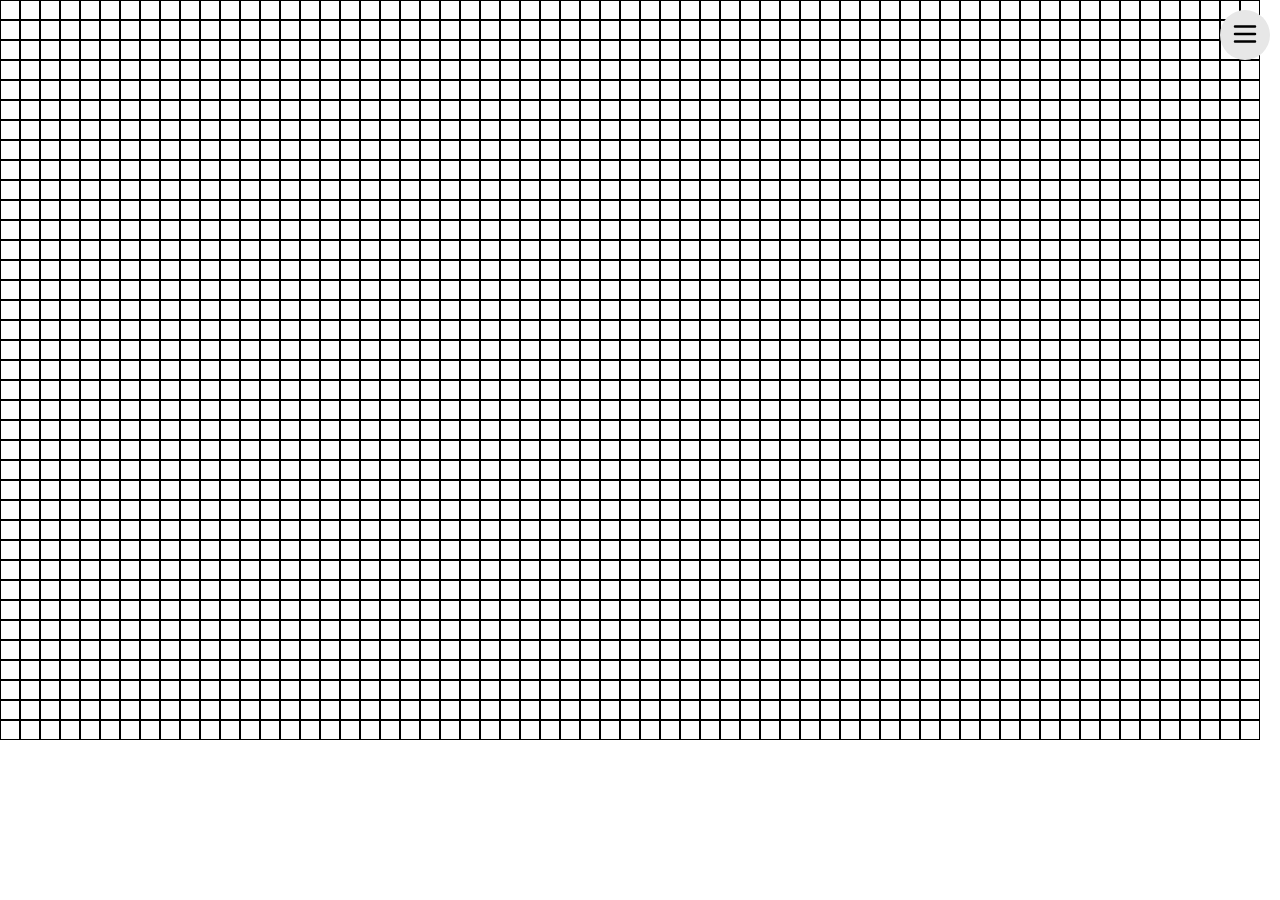
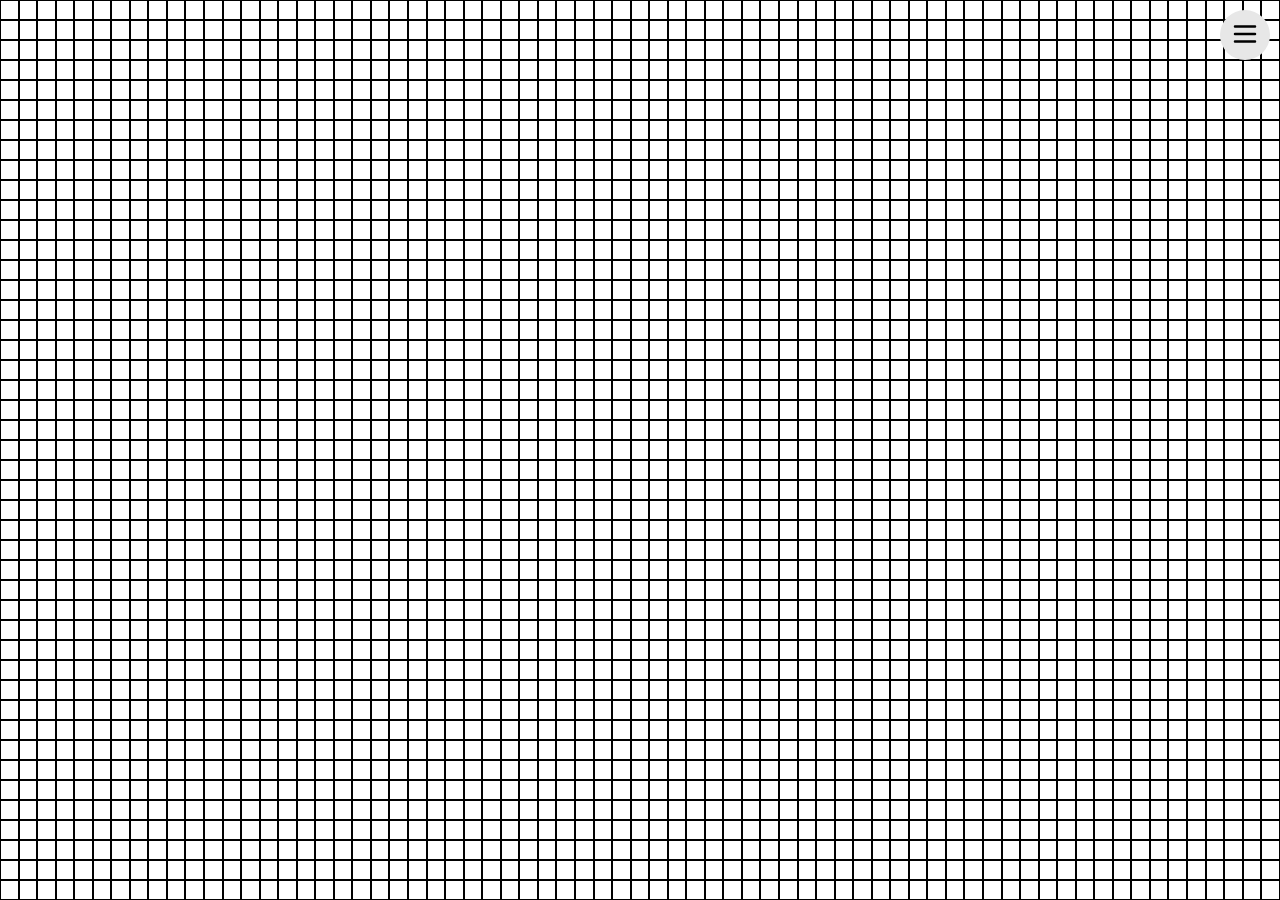
Before and after one commit to OjAntoni/Game-of-life-React-, a React (Create React App) app: page / in a window 1280 px wide. Before the commit the page ends 800 px from the top, so only its background shows below. Built offline with nearby package versions, Linux system fonts and the light colour scheme.

Commit message:
fix: board full screen drawing

```diff
--- a/src/components/App.tsx
+++ b/src/components/App.tsx
@@ -44,8 +44,8 @@ function App() {
     }
 
     function getWhiteBoard(): Cell[][] {
-        const maxCellsX = Math.floor(windowSize.width / CELL_SIZE) + 4;
-        const maxCellsY = Math.floor((windowSize.height*0.95) / CELL_SIZE) + 4;
+        const maxCellsX = Math.floor(windowSize.width / CELL_SIZE) + 10;
+        const maxCellsY = Math.floor((windowSize.height) / CELL_SIZE) + 10;
         return Array(maxCellsY).fill(new Cell()).map(() => Array(maxCellsX).fill(new Cell()))
     }
 
--- a/src/components/MenuButton.tsx
+++ b/src/components/MenuButton.tsx
@@ -15,7 +15,7 @@ function MenuButton({toggleStop, toggleSpeed}:{toggleStop: ()=>void, toggleSpeed
                     <path d="M4 6H20M4 12H20M4 18H20" stroke="#000000" stroke-width="2" stroke-linecap="round" stroke-linejoin="round"/>
                 </svg>
             </button>
-            <Popup show={isOpen} toggleStop={toggleStop} toggleSpeed={toggleSpeed}/>
+            {isOpen && <Popup show={isOpen} toggleStop={toggleStop} toggleSpeed={toggleSpeed}/>}
         </div>
     );
 }
--- a/src/style/index.css
+++ b/src/style/index.css
@@ -10,6 +10,7 @@ body {
   -webkit-font-smoothing: antialiased;
   -moz-osx-font-smoothing: grayscale;
   overflow-y: hidden;
+  overflow-x: hidden;
 }
 
 code {
```
